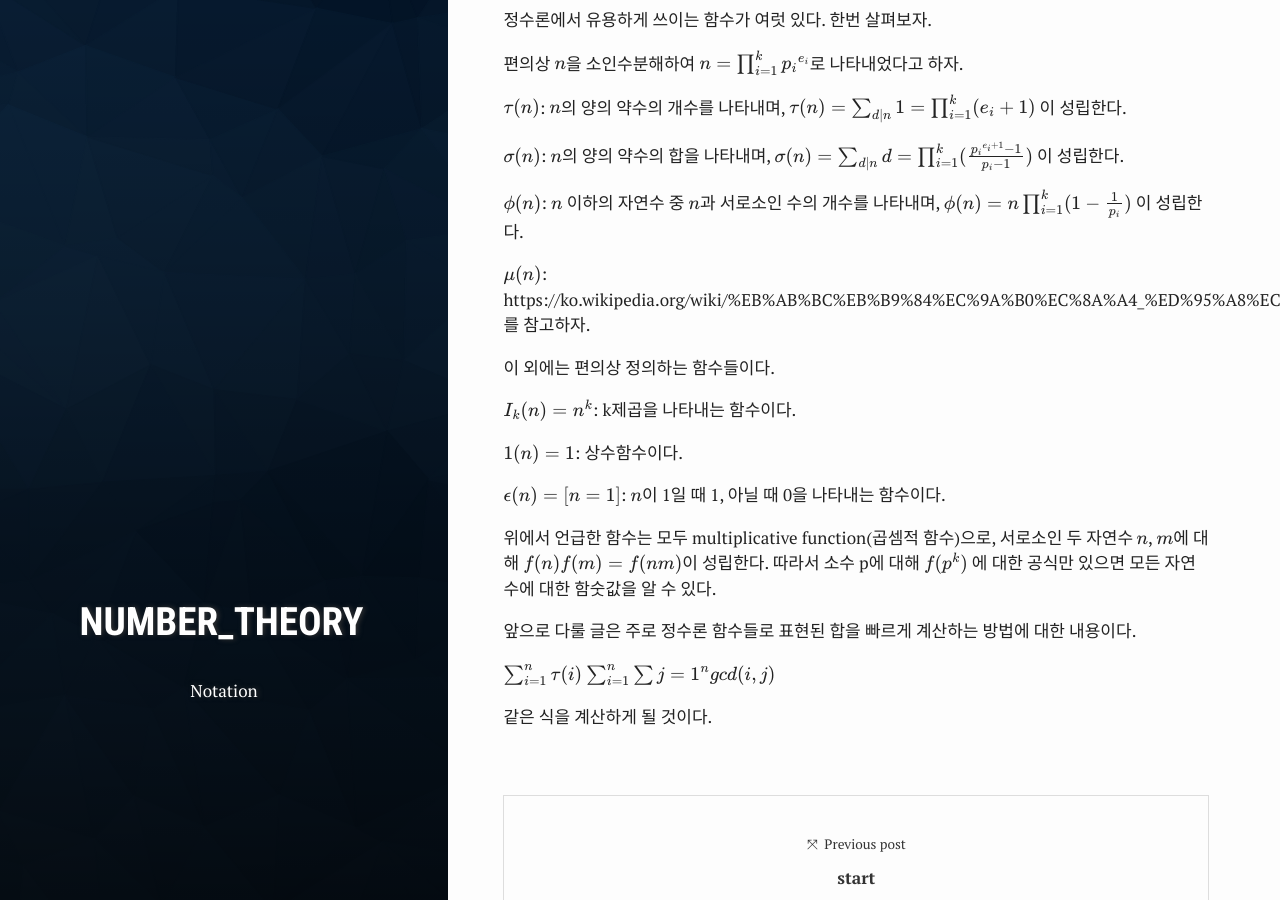
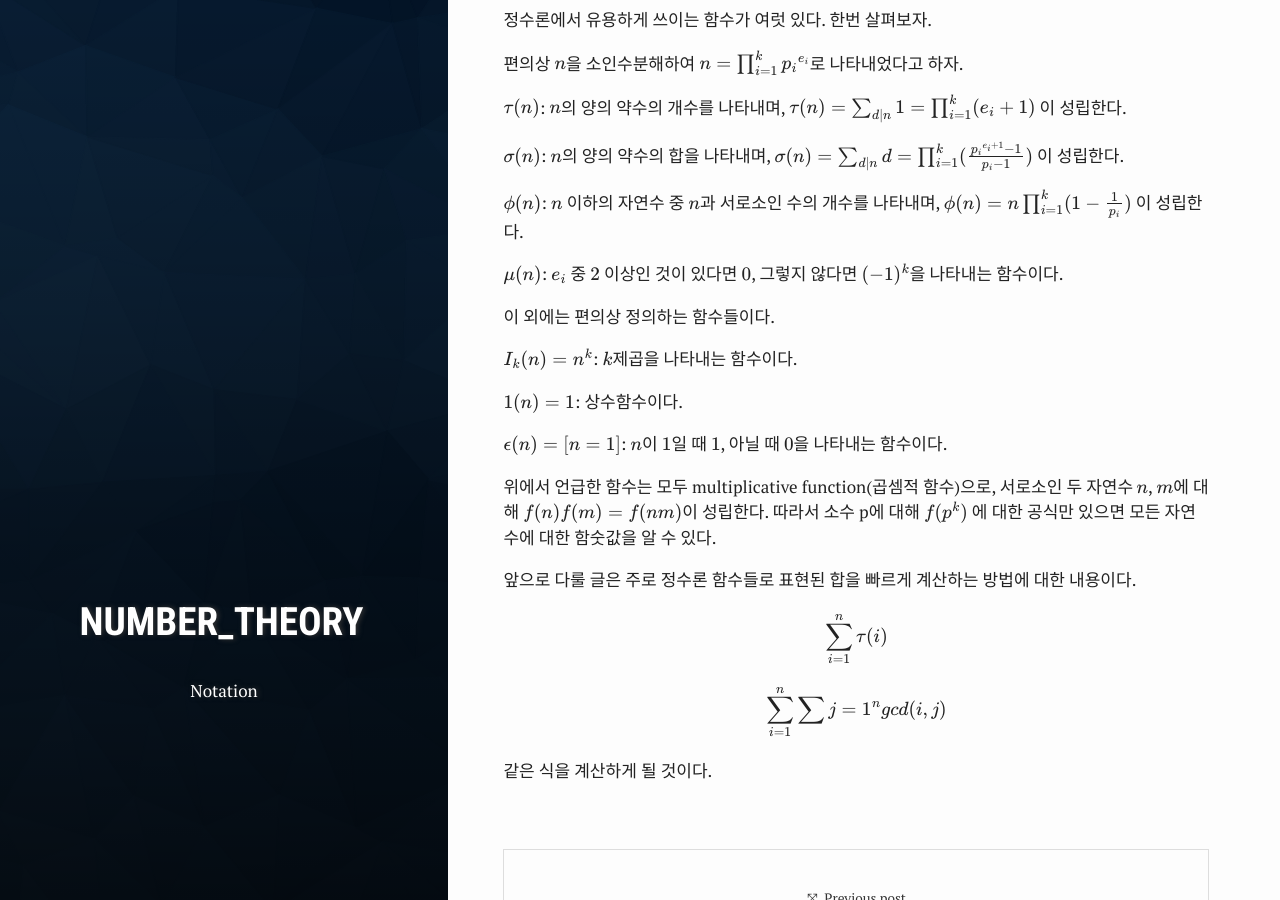
Before and after one commit to ahgus89/ahgus89.github.io, a Jekyll site: the page built from _posts/2020-01-24-Notation.md, in a window 1280 px wide and 900 px high, scrolled down 740 px. Built offline with Jekyll 4.4.1, drawn with Linux system fonts in a browser that asks for light colours; formulas are drawn with MathJax 3.

Commit message:
Update 2020-01-24-Notation.md

```diff
--- a/_posts/2020-01-24-Notation.md
+++ b/_posts/2020-01-24-Notation.md
@@ -37,21 +37,22 @@ $\sigma(n)$: $n$의 양의 약수의 합을 나타내며, $\sigma(n) = \sum_{d \
 
 $\phi(n)$: $n$ 이하의 자연수 중 $n$과 서로소인 수의 개수를 나타내며, $\phi(n) = n\prod_{i=1}^k (1-\frac{1}{p_i})$ 이 성립한다.
 
-$\mu(n)$: https://ko.wikipedia.org/wiki/%EB%AB%BC%EB%B9%84%EC%9A%B0%EC%8A%A4_%ED%95%A8%EC%88%98 를 참고하자.
+$\mu(n)$: $e_i$ 중 $2$ 이상인 것이 있다면 $0$, 그렇지 않다면 $(-1)^k$을 나타내는 함수이다.
 
 이 외에는 편의상 정의하는 함수들이다.
 
-$I_k(n) = n^k$: k제곱을 나타내는 함수이다.
+$I_k(n) = n^k$: $k$제곱을 나타내는 함수이다.
 
 $1(n) = 1$: 상수함수이다.
 
-$\epsilon(n) = [n=1]$: $n$이 1일 때 1, 아닐 때 0을 나타내는 함수이다.
+$\epsilon(n) = [n=1]$: $n$이 $1$일 때 $1$, 아닐 때 $0$을 나타내는 함수이다.
 
 위에서 언급한 함수는 모두 multiplicative function(곱셈적 함수)으로, 서로소인 두 자연수 $n$, $m$에 대해 $f(n)f(m) = f(nm)$이 성립한다. 따라서 소수 p에 대해 $f(p^k)$ 에 대한 공식만 있으면 모든 자연수에 대한 함숫값을 알 수 있다.
 
 앞으로 다룰 글은 주로 정수론 함수들로 표현된 합을 빠르게 계산하는 방법에 대한 내용이다.
 
 $$\sum_{i=1}^n \tau(i)$$
+
 $$\sum_{i=1}^n \sum{j=1}^n gcd(i, j)$$
 
 같은 식을 계산하게 될 것이다.
```
